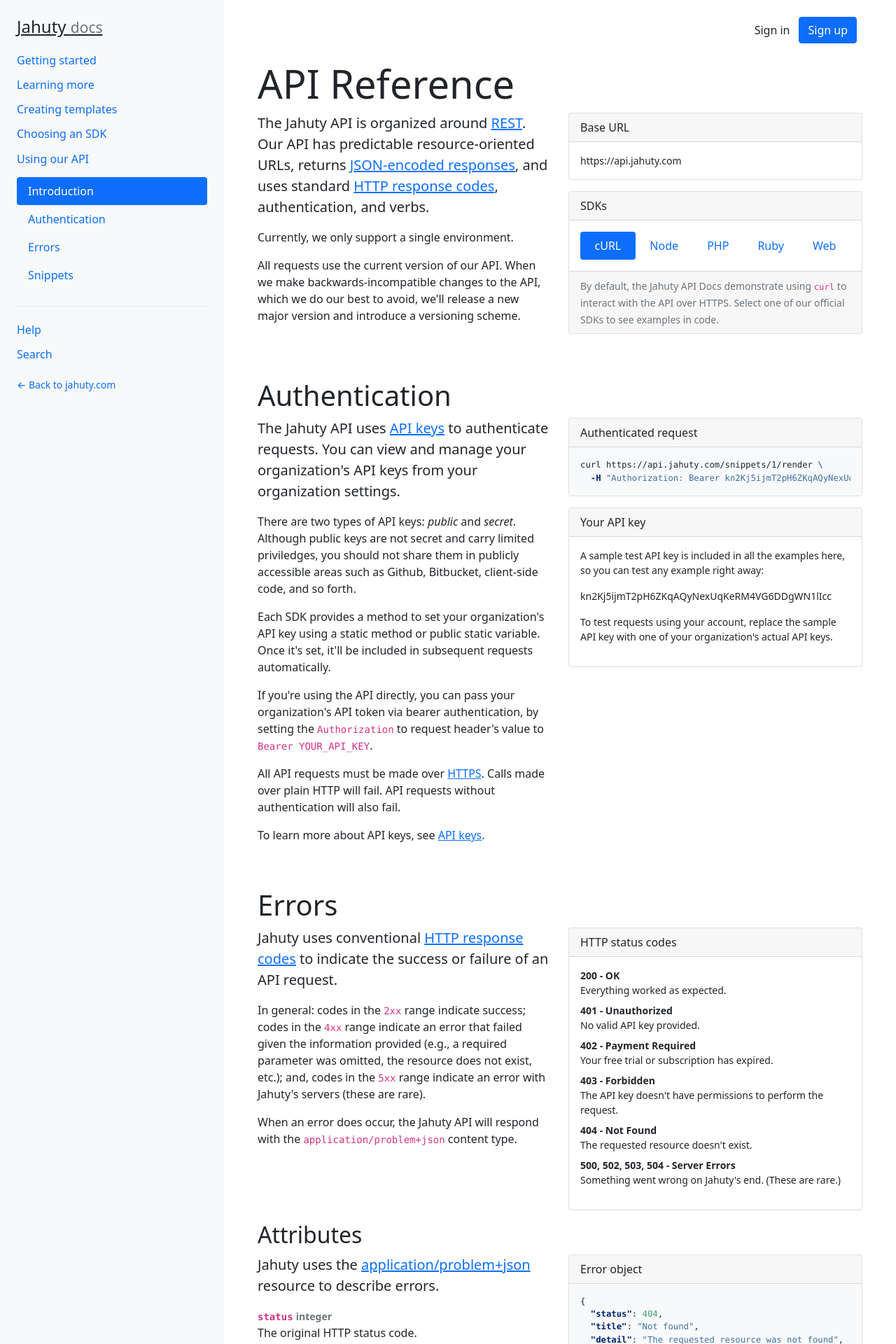
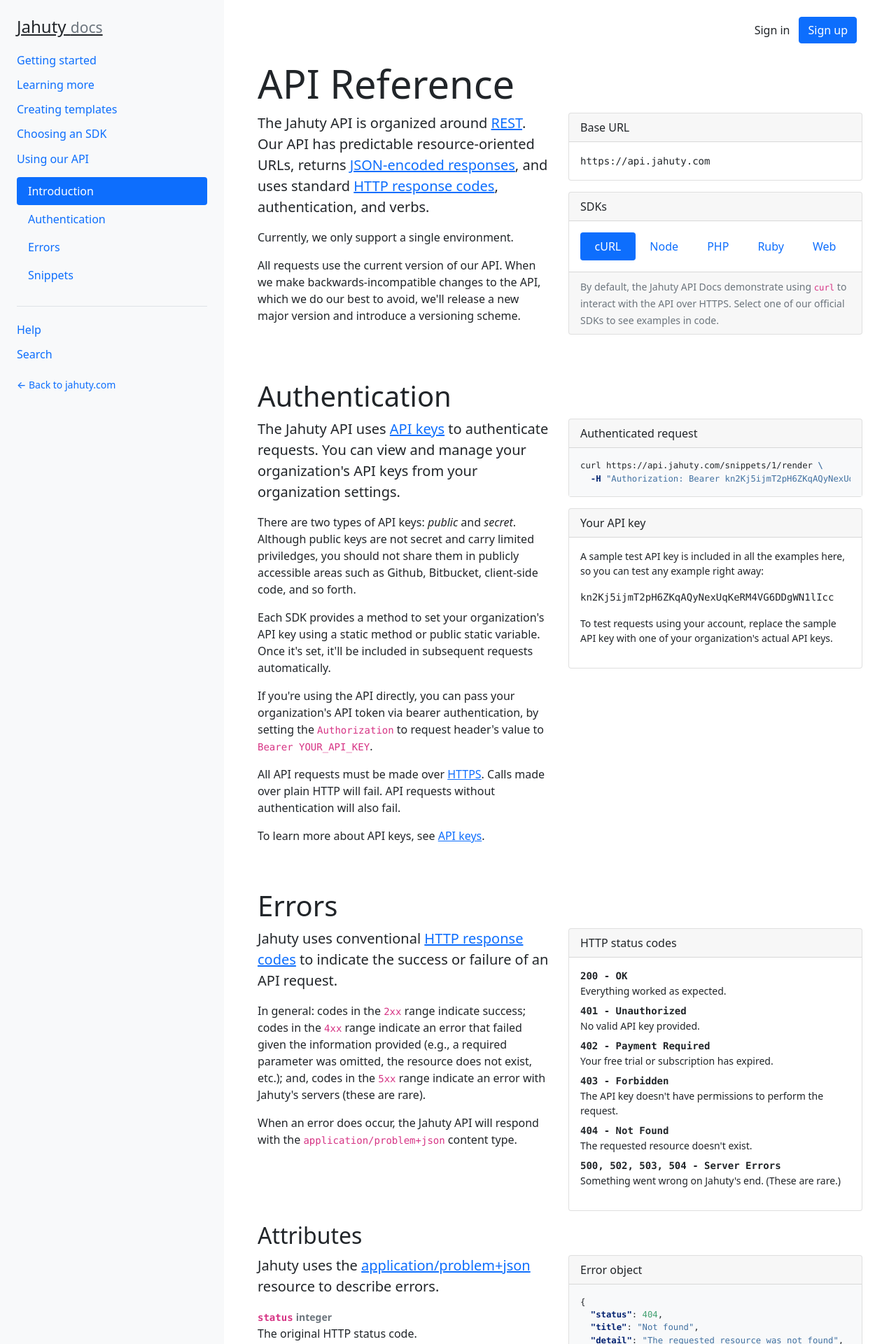
Before and after one commit to jahuty/documentation, a Jekyll site: the page built from api.html, in a window 1280 px wide. Shown: the top 1920 px of the page at 70% size. Built offline with Jekyll 4.4.1, drawn with Linux system fonts in a browser that asks for light colours; nearby versions of some CDN libraries.

Commit message:
Replace text-monospace with font-monospace

```diff
--- a/_includes/code.html
+++ b/_includes/code.html
@@ -27,7 +27,7 @@
       <div class="row h-100">
         <div class="col-8 my-auto">
           {% if include.method %}
-            <span class="text-success text-monospace text-uppercase">{{ include.method }}</span> <span class="text-monospace">{{ include.path }}</span>
+            <span class="text-success font-monospace text-uppercase">{{ include.method }}</span> <span class="font-monospace">{{ include.path }}</span>
           {% else %}
             {{ include.header }}
           {% endif %}
--- a/api.html
+++ b/api.html
@@ -36,7 +36,7 @@ javascripts :
           Base URL
         </div>
         <div class="card-body small">
-          <span class="text-monospace">https://api.jahuty.com</span>
+          <span class="font-monospace">https://api.jahuty.com</span>
         </div>
       </div>
       <div class="card my-3">
@@ -117,7 +117,7 @@ curl https://api.jahuty.com/snippets/1/render \
             A sample test API key is included in all the examples here, so you can test any example right away:
           </p>
           <p>
-            <span class="text-monospace">{{ key }}</span>
+            <span class="font-monospace">{{ key }}</span>
           </p>
           <p>
             To test requests using your account, replace the sample API key with one of your organization's actual API keys.
@@ -155,37 +155,37 @@ curl https://api.jahuty.com/snippets/1/render \
         </div>
         <div class="card-body small">
           <dl>
-            <dt class="text-monospace">
+            <dt class="font-monospace">
               200 - OK
             </dt>
             <dd>
               Everything worked as expected.
             </dd>
-            <dt class="text-monospace">
+            <dt class="font-monospace">
               401 - Unauthorized
             </dt>
             <dd>
               No valid API key provided.
             </dd>
-            <dt class="text-monospace">
+            <dt class="font-monospace">
               402 - Payment Required
             </dt>
             <dd>
               Your free trial or subscription has expired.
             </dd>
-            <dt class="text-monospace">
+            <dt class="font-monospace">
               403 - Forbidden
             </dt>
             <dd>
               The API key doesn't have permissions to perform the request.
             </dd>
-            <dt class="text-monospace">
+            <dt class="font-monospace">
               404 - Not Found
             </dt>
             <dd>
               The requested resource doesn't exist.
             </dd>
-            <dt class="text-monospace">
+            <dt class="font-monospace">
               500, 502, 503, 504 - Server Errors
             </dt>
             <dd>
@@ -322,10 +322,10 @@ end
         <div class="card-body small">
           <ul class="list-unstyled mb-0">
             <li>
-              <span class="text-success">GET</span> <span class="text-monospace">/snippets/:id/render</span>
+              <span class="text-success">GET</span> <span class="font-monospace">/snippets/:id/render</span>
             </li>
             <li>
-              <span class="text-success">GET</span> <span class="text-monospace">/snippets/render</span>
+              <span class="text-success">GET</span> <span class="font-monospace">/snippets/render</span>
             </li>
           </ul>
         </div>
```
